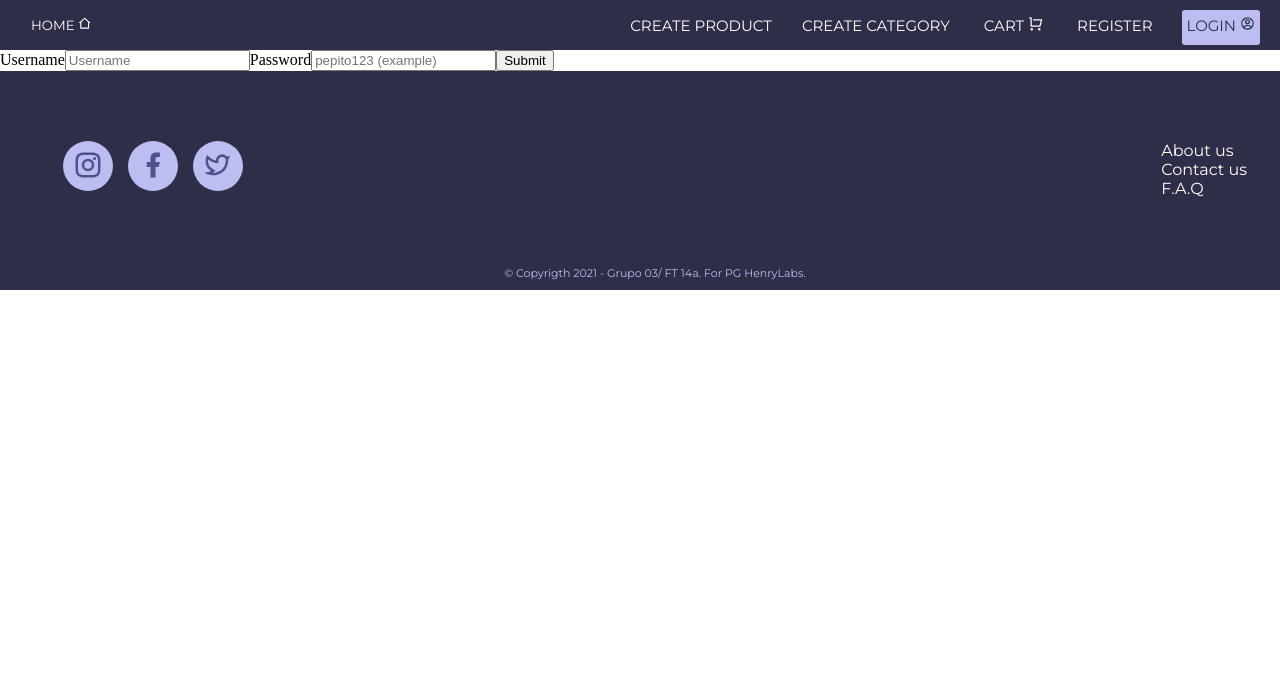
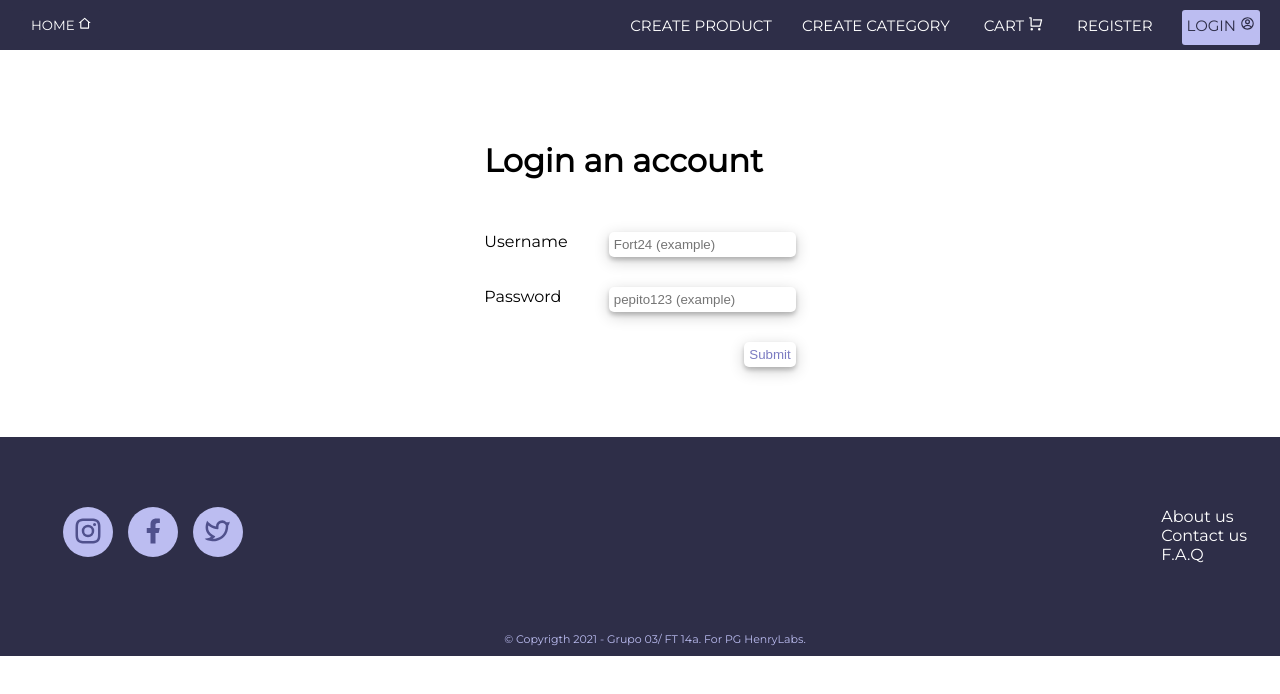
Before and after one commit to rodriabregu/Henry-PF-G03, a React (Create React App) app in the folder client/: page /login in a window 1280 px wide. Shown: the top 694 px of the page. Built offline with nearby package versions, Linux system fonts and the light colour scheme.

Commit message:
form login & fixs

```diff
--- a/client/src/Components/LogIn/index.tsx
+++ b/client/src/Components/LogIn/index.tsx
@@ -11,9 +11,12 @@ const Login = () => {
     const onSubmit = (data: any) => (console.log(data), notify(), reset())
 
     return (
+        <div className='form-register'>
         <form onSubmit={handleSubmit(onSubmit)}>
+        <div><h1>Login an account</h1></div>
+            <div>
             <label htmlFor="username">Username</label>
-            <input id='username' type="text" placeholder="Username" {...register("username", {
+            <input id='username' type="text" placeholder="Fort24 (example)" {...register("username", {
                 required: "required",
                 minLength: {
                     value: 3,
@@ -26,7 +29,8 @@ const Login = () => {
             }
             )} />
             {errors.username && <span role="alert">{errors.username.message}</span>}
-
+            </div>
+            <div>
             <label htmlFor="password">Password</label>
             <input
                 id="password"
@@ -45,10 +49,11 @@ const Login = () => {
                 })}
             />
             {errors.password && <span role="alert">{errors.password.message}</span>}
-
-            <input type="submit" />
+            </div>
+            <input className='button-r' type="submit" />
             <Toaster />
         </form>
+        </div>
     );
 };
 
--- a/client/src/Components/LogIn/login.css
+++ b/client/src/Components/LogIn/login.css
@@ -1,14 +1,47 @@
-.containerPrincipal {
-    position: absolute;
-    left: 50%;
-    top: 50%;
-    transform: translate(-50%, -50%);
-    border: 0.5px solid blue;
-    padding: 40px 40px 10px 40px;
-    background-color: white;
-    margin-bottom: 20vh;
-};
+@import url('https://fonts.googleapis.com/css2?family=Montserrat&display=swap');
 
-.containerSecundario {
-    text-align: center;
-};
+.form-register{
+    display: flex;
+    justify-content: center;
+    margin-bottom: 70px;
+    margin-top: 40px;
+    font-family: 'Montserrat', sans-serif;
+}
+
+.form-register div{
+    margin-bottom: 30px;
+    margin-top: 30px;
+    display: flex;
+    justify-content: space-between;
+}
+
+.form-register input{
+    border-radius: 5px;
+    border: none;
+    box-shadow: 0 3px 4px 0 rgba(0, 0, 0, 0.2), 0 4px 15px 0 rgba(0, 0, 0, 0.19);
+    padding: 5px;
+}
+
+.form-register span{
+    color: red;
+    font-size: 12px;
+}
+
+.button-r{
+    color:  #7b7bc2;
+    background-color:white;
+    border-bottom: 1px solid transparent;
+    border-top: 1px solid transparent;
+    border-left: 1px solid transparent;
+    border-right: 1px solid transparent;
+    border-radius: 10px;
+    border: solid 1px;
+    cursor: pointer;
+    padding: 6px;
+    margin-left: 260px;
+}
+
+.button-r:hover{
+    background-color:  #bcbdf1;
+    color:  #2E2E48;
+}
--- a/client/src/Components/Products/createProducts.js
+++ b/client/src/Components/Products/createProducts.js
@@ -179,7 +179,7 @@ const CreateProducts = () => {
         </div>
         <div>
           <label for="brand">Brand</label>
-          <SelectCategory name="brand" path='brand' onChange={handleChange}/>
+          <SelectCategory required="required" name="brand" path='brand' onChange={handleChange}/>
           {/* <input
           <label for="brand">Brand:</label>
           <input
```
